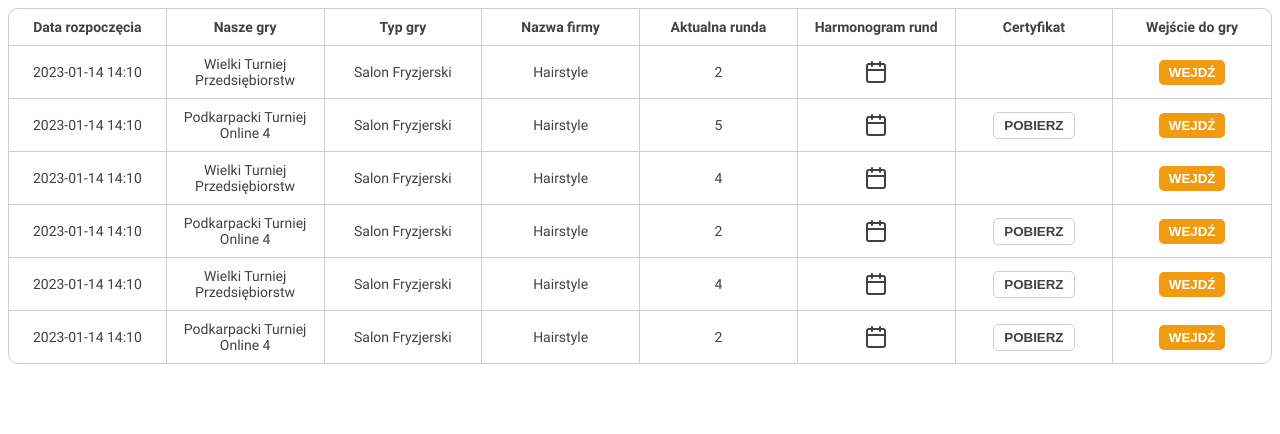
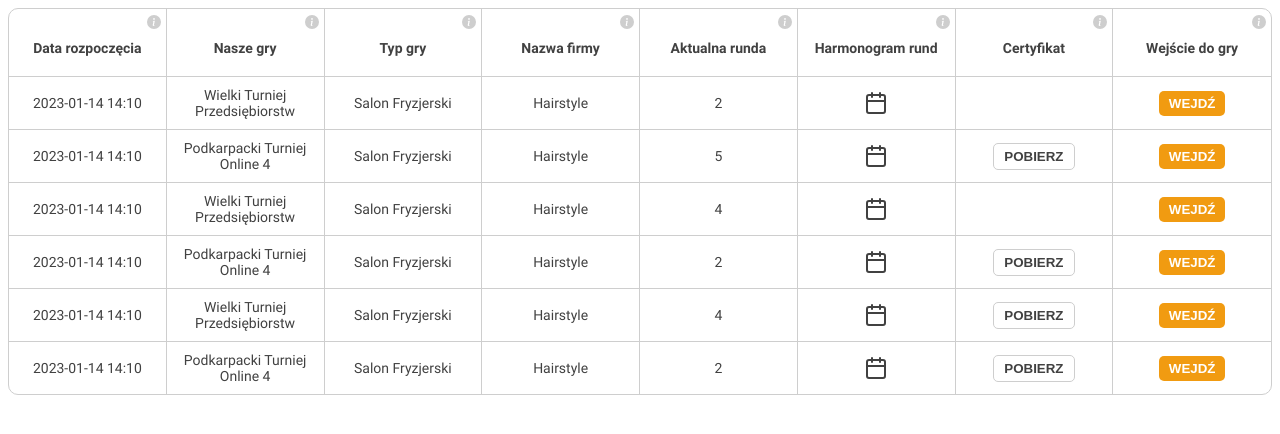
Before and after one commit to kszymczycha/responsive-grid-table, a website: page index.html in a window 1280 px wide. Drawn offline with nearby package versions, Linux system fonts and the light colour scheme.

Commit message:
Add header icon

```diff
--- a/index.html
+++ b/index.html
@@ -9,14 +9,70 @@
 <body>
   <div class="grid-container">
     <div class="cell header expand-button-wrapper"></div>
-    <div class="cell header">Data rozpoczęcia</div>
-    <div class="cell header">Nasze gry</div>
-    <div class="cell hidden-column header">Typ gry</div>
-    <div class="cell hidden-column header">Nazwa firmy</div>
-    <div class="cell hidden-column header">Aktualna runda</div>
-    <div class="cell hidden-column header">Harmonogram rund</div>
-    <div class="cell hidden-column header">Certyfikat</div>
-    <div class="cell hidden-column header">Wejście do gry</div>
+    <div class="cell header">
+      <div class="icon-wrapper">
+        <svg class="bi bi-info-circle-fill" fill="currentColor" height="16" viewBox="0 0 16 16" width="16" xmlns="http://www.w3.org/2000/svg">
+          <path d="M8 16A8 8 0 1 0 8 0a8 8 0 0 0 0 16zm.93-9.412-1 4.705c-.07.34.029.533.304.533.194 0 .487-.07.686-.246l-.088.416c-.287.346-.92.598-1.465.598-.703 0-1.002-.422-.808-1.319l.738-3.468c.064-.293.006-.399-.287-.47l-.451-.081.082-.381 2.29-.287zM8 5.5a1 1 0 1 1 0-2 1 1 0 0 1 0 2z"/>
+        </svg>
+      </div>
+      <span>Data rozpoczęcia</span>
+    </div>
+    <div class="cell header">
+      <div class="icon-wrapper">
+        <svg class="bi bi-info-circle-fill" fill="currentColor" height="16" viewBox="0 0 16 16" width="16" xmlns="http://www.w3.org/2000/svg">
+          <path d="M8 16A8 8 0 1 0 8 0a8 8 0 0 0 0 16zm.93-9.412-1 4.705c-.07.34.029.533.304.533.194 0 .487-.07.686-.246l-.088.416c-.287.346-.92.598-1.465.598-.703 0-1.002-.422-.808-1.319l.738-3.468c.064-.293.006-.399-.287-.47l-.451-.081.082-.381 2.29-.287zM8 5.5a1 1 0 1 1 0-2 1 1 0 0 1 0 2z"/>
+        </svg>
+      </div>
+      <span>Nasze gry</span>
+    </div>
+    <div class="cell hidden-column header">
+      <div class="icon-wrapper">
+        <svg class="bi bi-info-circle-fill" fill="currentColor" height="16" viewBox="0 0 16 16" width="16" xmlns="http://www.w3.org/2000/svg">
+          <path d="M8 16A8 8 0 1 0 8 0a8 8 0 0 0 0 16zm.93-9.412-1 4.705c-.07.34.029.533.304.533.194 0 .487-.07.686-.246l-.088.416c-.287.346-.92.598-1.465.598-.703 0-1.002-.422-.808-1.319l.738-3.468c.064-.293.006-.399-.287-.47l-.451-.081.082-.381 2.29-.287zM8 5.5a1 1 0 1 1 0-2 1 1 0 0 1 0 2z"/>
+        </svg>
+      </div>
+      <span>Typ gry</span>
+    </div>
+    <div class="cell hidden-column header">
+      <div class="icon-wrapper">
+        <svg class="bi bi-info-circle-fill" fill="currentColor" height="16" viewBox="0 0 16 16" width="16" xmlns="http://www.w3.org/2000/svg">
+          <path d="M8 16A8 8 0 1 0 8 0a8 8 0 0 0 0 16zm.93-9.412-1 4.705c-.07.34.029.533.304.533.194 0 .487-.07.686-.246l-.088.416c-.287.346-.92.598-1.465.598-.703 0-1.002-.422-.808-1.319l.738-3.468c.064-.293.006-.399-.287-.47l-.451-.081.082-.381 2.29-.287zM8 5.5a1 1 0 1 1 0-2 1 1 0 0 1 0 2z"/>
+        </svg>
+      </div>
+      <span>Nazwa firmy</span>
+    </div>
+    <div class="cell hidden-column header">
+      <div class="icon-wrapper">
+        <svg class="bi bi-info-circle-fill" fill="currentColor" height="16" viewBox="0 0 16 16" width="16" xmlns="http://www.w3.org/2000/svg">
+          <path d="M8 16A8 8 0 1 0 8 0a8 8 0 0 0 0 16zm.93-9.412-1 4.705c-.07.34.029.533.304.533.194 0 .487-.07.686-.246l-.088.416c-.287.346-.92.598-1.465.598-.703 0-1.002-.422-.808-1.319l.738-3.468c.064-.293.006-.399-.287-.47l-.451-.081.082-.381 2.29-.287zM8 5.5a1 1 0 1 1 0-2 1 1 0 0 1 0 2z"/>
+        </svg>
+      </div>
+      <span>Aktualna runda</span>
+    </div>
+    <div class="cell hidden-column header">
+      <div class="icon-wrapper">
+        <svg class="bi bi-info-circle-fill" fill="currentColor" height="16" viewBox="0 0 16 16" width="16" xmlns="http://www.w3.org/2000/svg">
+          <path d="M8 16A8 8 0 1 0 8 0a8 8 0 0 0 0 16zm.93-9.412-1 4.705c-.07.34.029.533.304.533.194 0 .487-.07.686-.246l-.088.416c-.287.346-.92.598-1.465.598-.703 0-1.002-.422-.808-1.319l.738-3.468c.064-.293.006-.399-.287-.47l-.451-.081.082-.381 2.29-.287zM8 5.5a1 1 0 1 1 0-2 1 1 0 0 1 0 2z"/>
+        </svg>
+      </div>
+      <span>Harmonogram rund</span>
+    </div>
+    <div class="cell hidden-column header">
+      <div class="icon-wrapper">
+        <svg class="bi bi-info-circle-fill" fill="currentColor" height="16" viewBox="0 0 16 16" width="16" xmlns="http://www.w3.org/2000/svg">
+          <path d="M8 16A8 8 0 1 0 8 0a8 8 0 0 0 0 16zm.93-9.412-1 4.705c-.07.34.029.533.304.533.194 0 .487-.07.686-.246l-.088.416c-.287.346-.92.598-1.465.598-.703 0-1.002-.422-.808-1.319l.738-3.468c.064-.293.006-.399-.287-.47l-.451-.081.082-.381 2.29-.287zM8 5.5a1 1 0 1 1 0-2 1 1 0 0 1 0 2z"/>
+        </svg>
+      </div>
+      </span>Certyfikat</span>
+    </div>
+    <div class="cell hidden-column header">
+      <div class="icon-wrapper">
+        <svg class="bi bi-info-circle-fill" fill="currentColor" height="16" viewBox="0 0 16 16" width="16" xmlns="http://www.w3.org/2000/svg">
+          <path d="M8 16A8 8 0 1 0 8 0a8 8 0 0 0 0 16zm.93-9.412-1 4.705c-.07.34.029.533.304.533.194 0 .487-.07.686-.246l-.088.416c-.287.346-.92.598-1.465.598-.703 0-1.002-.422-.808-1.319l.738-3.468c.064-.293.006-.399-.287-.47l-.451-.081.082-.381 2.29-.287zM8 5.5a1 1 0 1 1 0-2 1 1 0 0 1 0 2z"/>
+        </svg>
+      </div>
+      <span>Wejście do gry</span>
+    </div>
 
     <!-- 1 -->
     <div class="cell expand-button-wrapper"><button class="action-button expand"></button></div>
@@ -26,7 +82,6 @@
     <div data-label="Nazwa firmy" class="cell hidden-column">Hairstyle</div>
     <div data-label="Aktualna runda" class="cell hidden-column">2</div>
     <div data-label="Harmonogram rund" class="cell hidden-column">
-      <?xml version="1.0" ?>
       <svg class="feather feather-calendar" fill="none" height="24" stroke="currentColor" stroke-linecap="round" stroke-linejoin="round" stroke-width="2" viewBox="0 0 24 24" width="24" xmlns="http://www.w3.org/2000/svg">
         <rect height="18" rx="2" ry="2" width="18" x="3" y="4"/>
         <line x1="16" x2="16" y1="2" y2="6"/><line x1="8" x2="8" y1="2" y2="6"/>
@@ -44,7 +99,6 @@
     <div data-label="Nazwa firmy" class="cell hidden-column">Hairstyle</div>
     <div data-label="Aktualna runda" class="cell hidden-column">5</div>
     <div data-label="Harmonogram rund" class="cell hidden-column">
-      <?xml version="1.0" ?>
       <svg class="feather feather-calendar" fill="none" height="24" stroke="currentColor" stroke-linecap="round" stroke-linejoin="round" stroke-width="2" viewBox="0 0 24 24" width="24" xmlns="http://www.w3.org/2000/svg">
         <rect height="18" rx="2" ry="2" width="18" x="3" y="4"/>
         <line x1="16" x2="16" y1="2" y2="6"/><line x1="8" x2="8" y1="2" y2="6"/>
@@ -62,7 +116,6 @@
     <div data-label="Nazwa firmy" class="cell hidden-column">Hairstyle</div>
     <div data-label="Aktualna runda" class="cell hidden-column">4</div>
     <div data-label="Harmonogram rund" class="cell hidden-column">
-      <?xml version="1.0" ?>
       <svg class="feather feather-calendar" fill="none" height="24" stroke="currentColor" stroke-linecap="round" stroke-linejoin="round" stroke-width="2" viewBox="0 0 24 24" width="24" xmlns="http://www.w3.org/2000/svg">
         <rect height="18" rx="2" ry="2" width="18" x="3" y="4"/>
         <line x1="16" x2="16" y1="2" y2="6"/><line x1="8" x2="8" y1="2" y2="6"/>
@@ -80,7 +133,6 @@
     <div data-label="Nazwa firmy" class="cell hidden-column">Hairstyle</div>
     <div data-label="Aktualna runda" class="cell hidden-column">2</div>
     <div data-label="Harmonogram rund" class="cell hidden-column">
-      <?xml version="1.0" ?>
       <svg class="feather feather-calendar" fill="none" height="24" stroke="currentColor" stroke-linecap="round" stroke-linejoin="round" stroke-width="2" viewBox="0 0 24 24" width="24" xmlns="http://www.w3.org/2000/svg">
         <rect height="18" rx="2" ry="2" width="18" x="3" y="4"/>
         <line x1="16" x2="16" y1="2" y2="6"/><line x1="8" x2="8" y1="2" y2="6"/>
@@ -98,7 +150,6 @@
     <div data-label="Nazwa firmy" class="cell hidden-column">Hairstyle</div>
     <div data-label="Aktualna runda" class="cell hidden-column">4</div>
     <div data-label="Harmonogram rund" class="cell hidden-column">
-      <?xml version="1.0" ?>
       <svg class="feather feather-calendar" fill="none" height="24" stroke="currentColor" stroke-linecap="round" stroke-linejoin="round" stroke-width="2" viewBox="0 0 24 24" width="24" xmlns="http://www.w3.org/2000/svg">
         <rect height="18" rx="2" ry="2" width="18" x="3" y="4"/>
         <line x1="16" x2="16" y1="2" y2="6"/><line x1="8" x2="8" y1="2" y2="6"/>
@@ -116,7 +167,6 @@
     <div data-label="Nazwa firmy" class="cell hidden-column">Hairstyle</div>
     <div data-label="Aktualna runda" class="cell hidden-column">2</div>
     <div data-label="Harmonogram rund" class="cell hidden-column">
-      <?xml version="1.0" ?>
       <svg class="feather feather-calendar" fill="none" height="24" stroke="currentColor" stroke-linecap="round" stroke-linejoin="round" stroke-width="2" viewBox="0 0 24 24" width="24" xmlns="http://www.w3.org/2000/svg">
         <rect height="18" rx="2" ry="2" width="18" x="3" y="4"/>
         <line x1="16" x2="16" y1="2" y2="6"/><line x1="8" x2="8" y1="2" y2="6"/>
--- a/src/styles/styles.scss
+++ b/src/styles/styles.scss
@@ -57,6 +57,20 @@ html {
 .header {
     font-weight: $fontWeightBold;
     color: $fontColorGray;
+    flex-direction: column;
+    padding: 5px 5px 20px;
+    .icon-wrapper {
+        flex-grow: 1;
+        width: 100%;
+        margin-bottom: 10px;
+        svg {
+            float: right;
+            width: 14px;
+            path {
+                fill: $borderColor
+            }
+        }
+    }
 }
 
 .expand-button-wrapper {
```
Also changed, not shown: dist/styles/styles.css.
